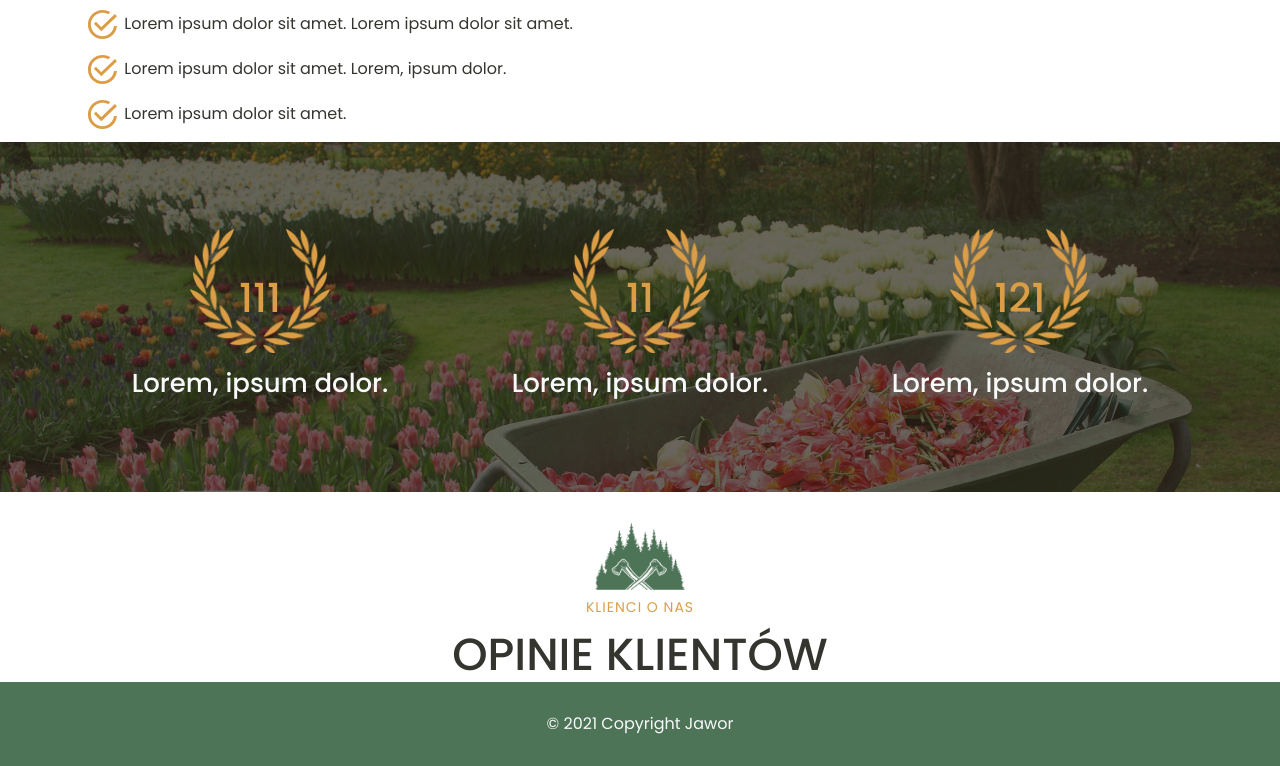
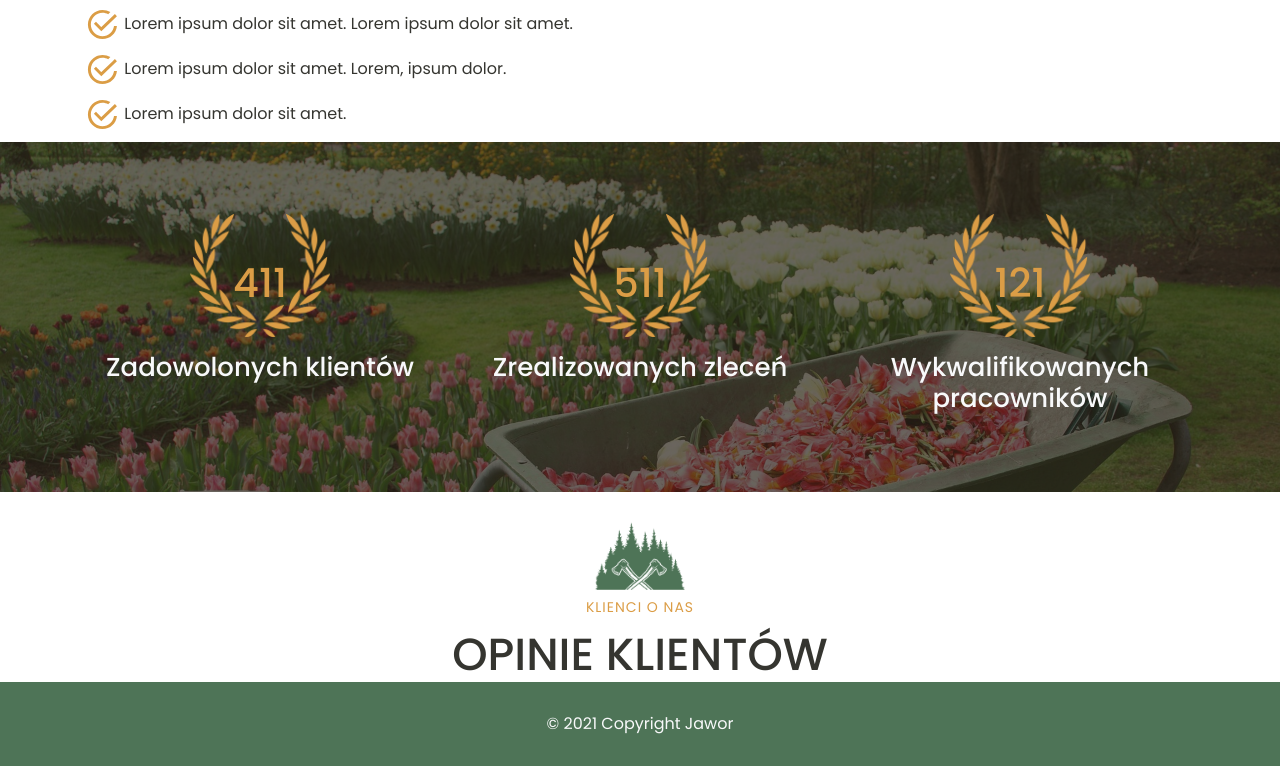
Before and after one commit to paulaami/Jawor-Company-s-Website, a plain HTML site: page index.html in a window 1280 px wide. Shown: the part 1718-2484 px from the top of the page. Drawn offline with nearby package versions, Linux system fonts and the light colour scheme.

Commit message:
added files

```diff
--- a/index.html
+++ b/index.html
@@ -164,17 +164,17 @@
           <div class="col-md-4 home-box mb-5 mb-md-0">
             <div class="count">
               <img class="mb-4 home-box-icon" src="img/laurel.png" alt="">
-              <h3>111</h3>
+              <h3>411</h3>
             </div>
-            <h3>Lorem, ipsum dolor.</h3>
+            <h3>Zadowolonych klientów</h3>
           </div>
 
           <div class="col-md-4 home-box mb-5 mb-md-0">
             <div class="count">
               <img class="mb-4 home-box-icon" src="img/laurel.png" alt="">
-              <h3>11</h3>
+              <h3>511</h3>
             </div>
-            <h3>Lorem, ipsum dolor.</h3>
+            <h3>Zrealizowanych zleceń</h3>
           </div>
 
           <div class="col-md-4 home-box mb-5 mb-md-0">
@@ -182,7 +182,7 @@
               <img class="mb-4 home-box-icon" src="img/laurel.png" alt="">
               <h3>121</h3>
             </div>
-            <h3>Lorem, ipsum dolor.</h3>
+            <h3>Wykwalifikowanych pracowników</h3>
           </div>
         </div>
       </div>
```
